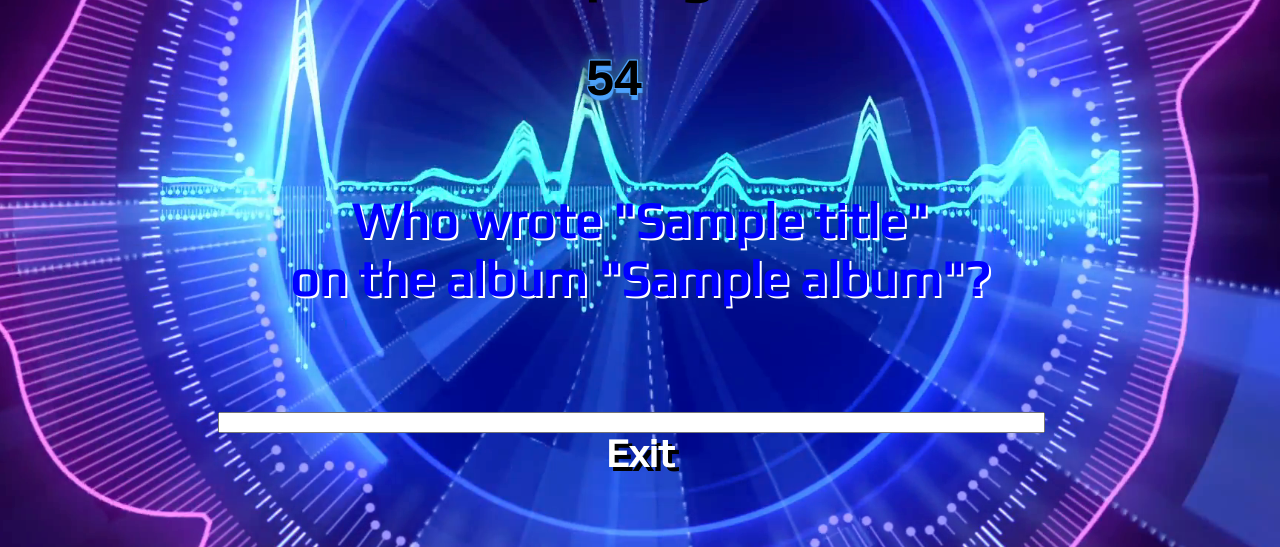
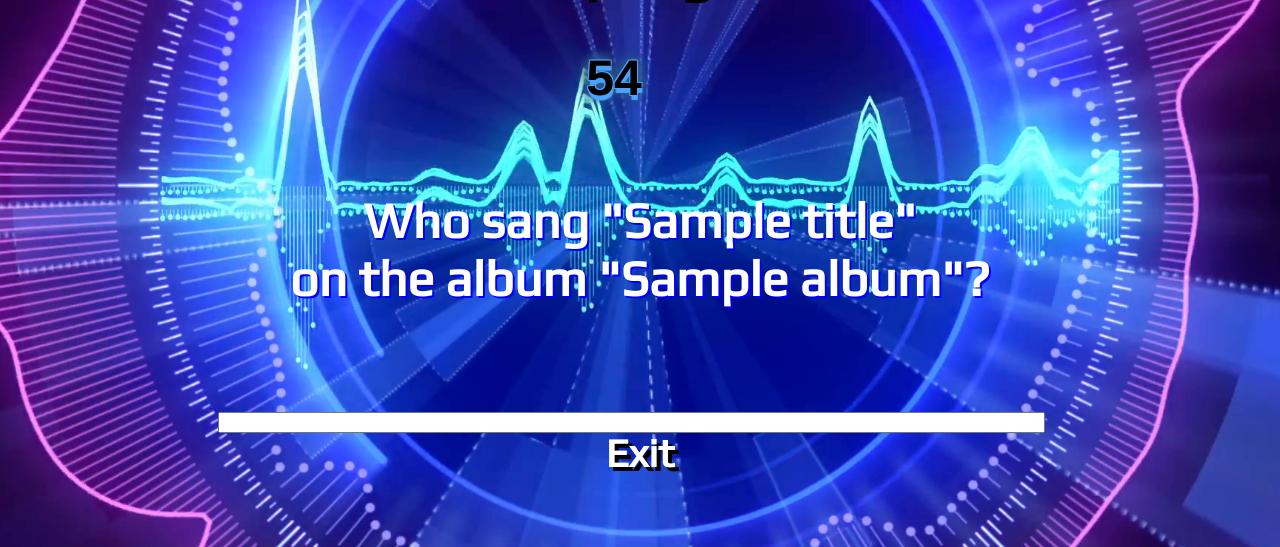
Before and after one commit to Drew8521/MusiQ, a Python web app: template templates/game.html in a window 1280 px wide. Shown: the part 215-762 px from the top of the page. Run offline with Jinja, Linux system fonts and the light colour scheme; the template is opened without the code that fills it: most values are stand-ins (such as "Sample title", 1, 10 or a date in 2020); some web fonts are replaced.

Commit message:
css / html

```diff
--- a/styles/game.css
+++ b/styles/game.css
@@ -40,9 +40,9 @@ h5 {
 }
 
 #question {
-  color: blue;
+  color: white;
   font-family: 'Play', sans-serif;
-  text-shadow: 2px 2px white;
+  text-shadow: 2px 2px blue;
   text-align: center;
   font-weight: bold;
   font-size: 50px;
--- a/templates/game.html
+++ b/templates/game.html
@@ -14,7 +14,7 @@
     <h2>{{ genre }}</h2>
     <p id="timer">Ready?</p>
     <h4 id='question-right'></h4>
-    <h5 id='question'>Who wrote "{{ title }}" <br> on the album "{{ album }}"?</h5>
+    <h5 id='question'>Who sang "{{ title }}" <br> on the album "{{ album }}"?</h5>
     <link async href="https://fonts.googleapis.com/css?family=Atomic%20Age" data-generated="http://enjoycss.com" rel="stylesheet" type="text/css"/>
     <div id="wrapper">
       <input id="answer" oninput="check()"></input>
--- a/templates/profile.html
+++ b/templates/profile.html
@@ -23,7 +23,7 @@
     </div>
     <h3 id='pic'><img src="media/musiq.png" alt="" height ="100" width='100'> {{QCoins}} </h3>
    <p id='highscores'>HIGHSCORES</p>
-   <table id='table' style="width:20%">
+   <table id='table' style="width:20%" align='center'>
      {% for user in highscores %}
      <tr>
       <td>{{user[0]}}</td>
```
Also changed, not shown: styles/end_game.css (+4 -3 lines).
